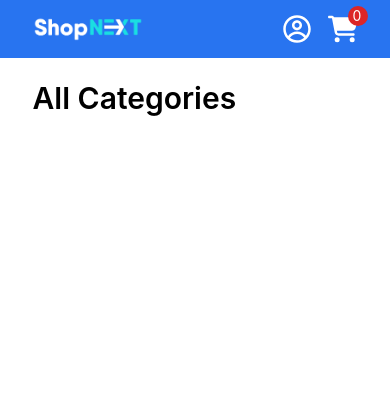
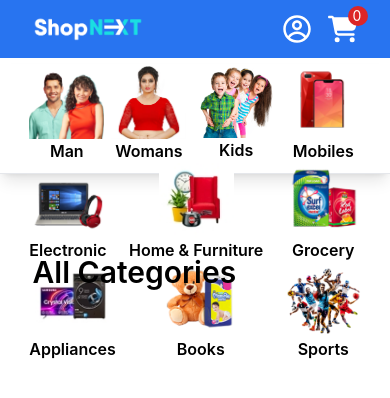
Before and after one commit to SatynarayanMaurya/E-commerce, a React (Create React App) app in the folder frontend/: page / in a window 390 px wide. Shown: the top 398 px of the page. Built offline with nearby package versions, Linux system fonts and the light colour scheme; no server answers.

Commit message:
Update SecondNavbar.jsx

```diff
--- a/frontend/src/Components/SecondNavbar.jsx
+++ b/frontend/src/Components/SecondNavbar.jsx
@@ -13,7 +13,7 @@ import { Link } from 'react-router-dom'
 
 function SecondNavbar() {
   return (
-    <div className='mt-[64px] hidden lg:block  h-[110px] border-b shadow-lg mb-4 '>
+    <div className='mt-[64px]   h-[110px] border-b shadow-lg mb-4 '>
 
             <div className='w-[85%] mx-auto flex flex-wrap justify-between items-center'>
 
```
